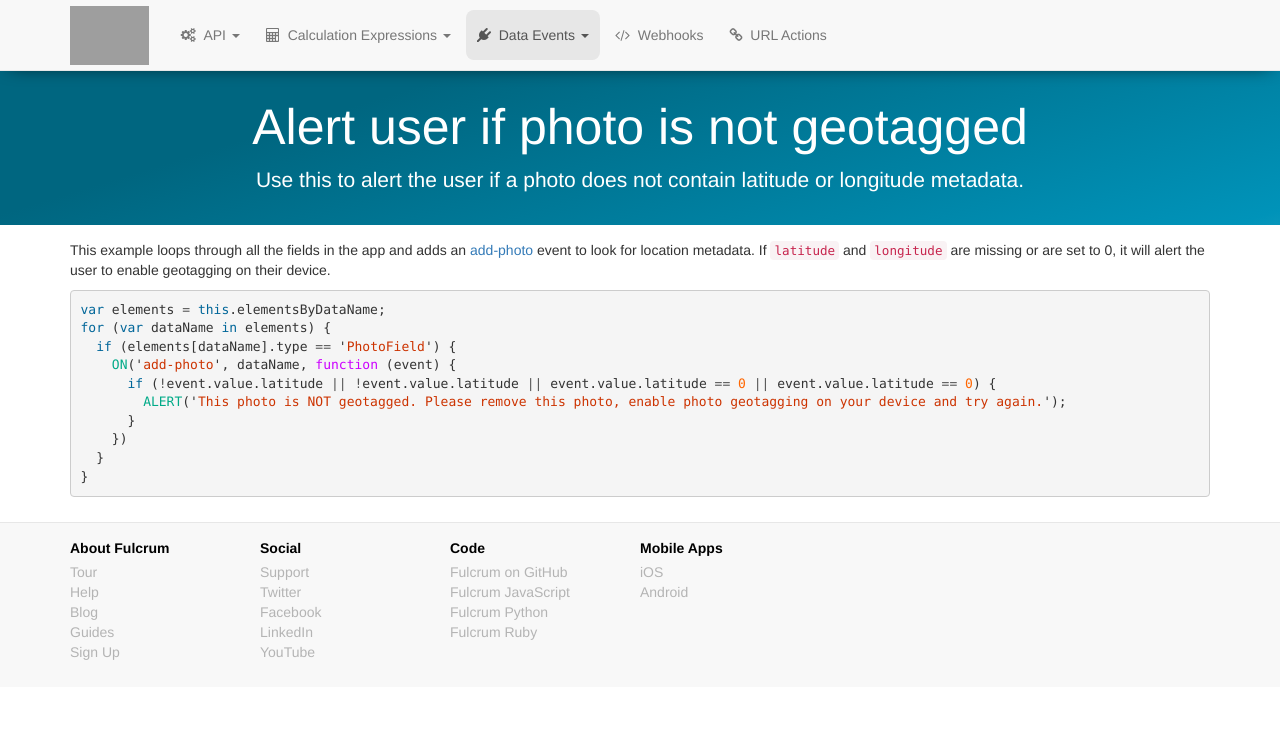
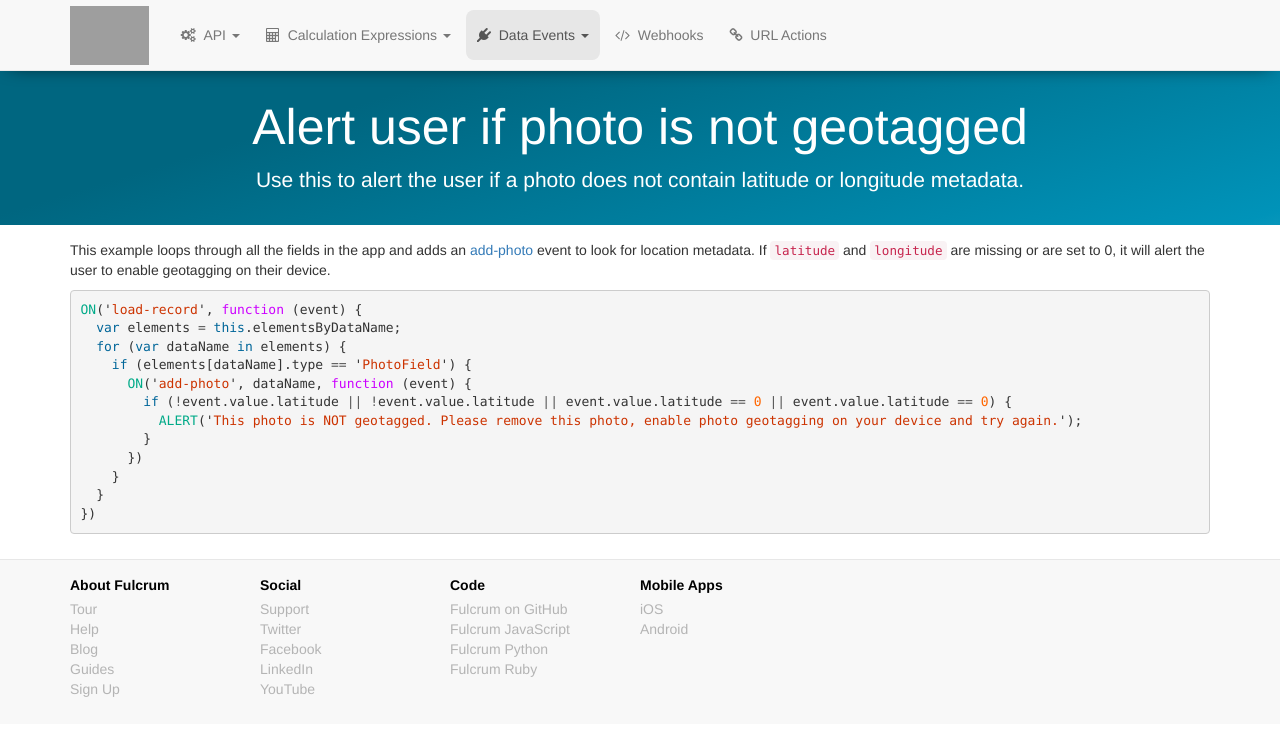
Before and after one commit to rylincoln/developer.fulcrumapp.com, a Jekyll site: the page built from _data-event-examples/alert-non-geotagged-photos.md, in a window 1280 px wide. Shown: the top 736 px of the page. Built offline with Jekyll 4.4.1, drawn with Linux system fonts in a browser that asks for light colours; nearby versions of some CDN libraries; grey boxes are pictures that could not be loaded.

Commit message:
wrap it in a load-record event

````diff
--- a/_data-event-examples/alert-non-geotagged-photos.md
+++ b/_data-event-examples/alert-non-geotagged-photos.md
@@ -9,14 +9,16 @@ category: section
 This example loops through all the fields in the app and adds an [add-photo](/data-events/intro/#media-events) event to look for location metadata. If `latitude` and `longitude` are missing or are set to 0, it will alert the user to enable geotagging on their device.
 
 ```js
-var elements = this.elementsByDataName;
-for (var dataName in elements) {
-  if (elements[dataName].type == 'PhotoField') {
-    ON('add-photo', dataName, function (event) {
-      if (!event.value.latitude || !event.value.latitude || event.value.latitude == 0 || event.value.latitude == 0) {
-        ALERT('This photo is NOT geotagged. Please remove this photo, enable photo geotagging on your device and try again.');
-      }
-    })
+ON('load-record', function (event) {
+  var elements = this.elementsByDataName;
+  for (var dataName in elements) {
+    if (elements[dataName].type == 'PhotoField') {
+      ON('add-photo', dataName, function (event) {
+        if (!event.value.latitude || !event.value.latitude || event.value.latitude == 0 || event.value.latitude == 0) {
+          ALERT('This photo is NOT geotagged. Please remove this photo, enable photo geotagging on your device and try again.');
+        }
+      })
+    }
   }
-}
+})
 ```
````
